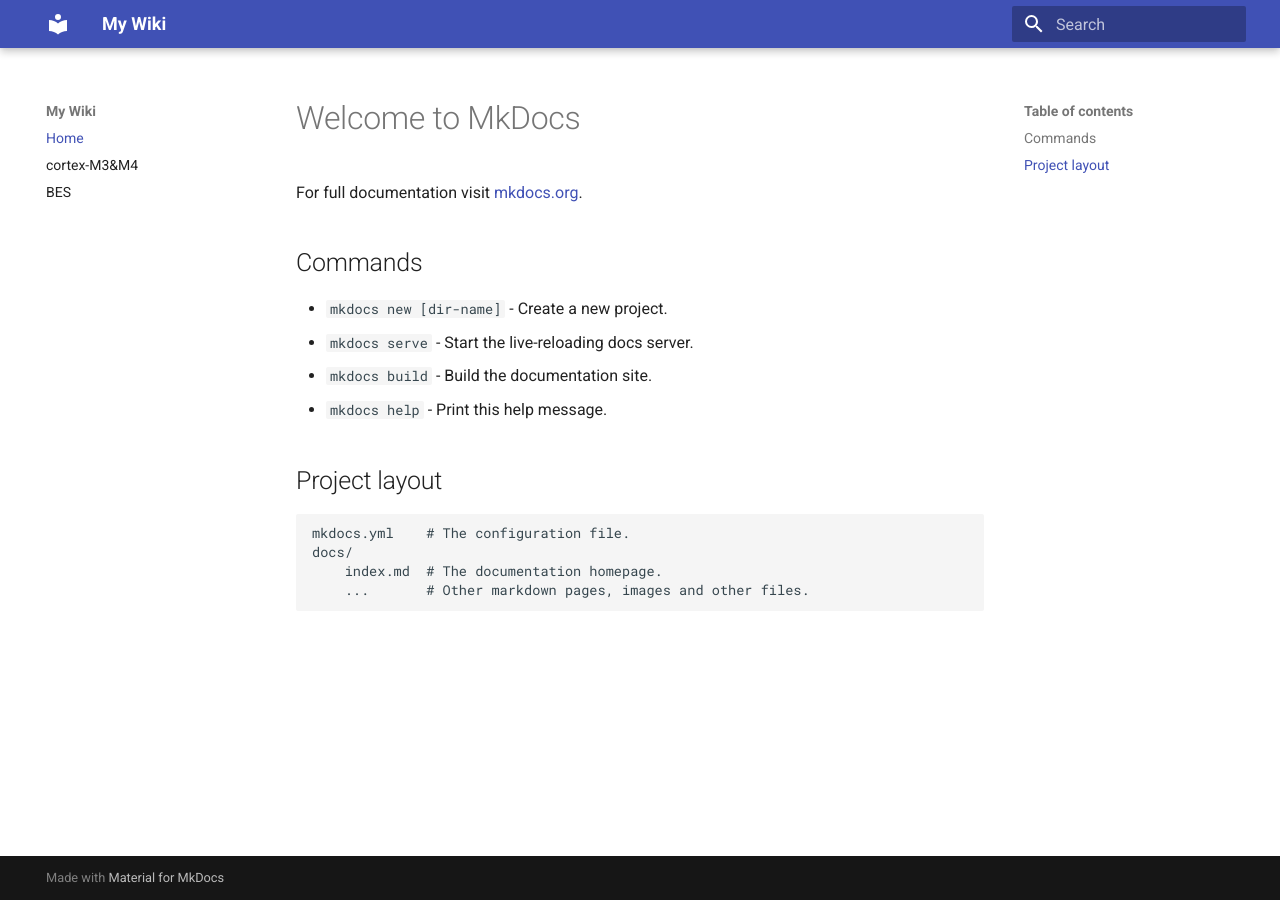
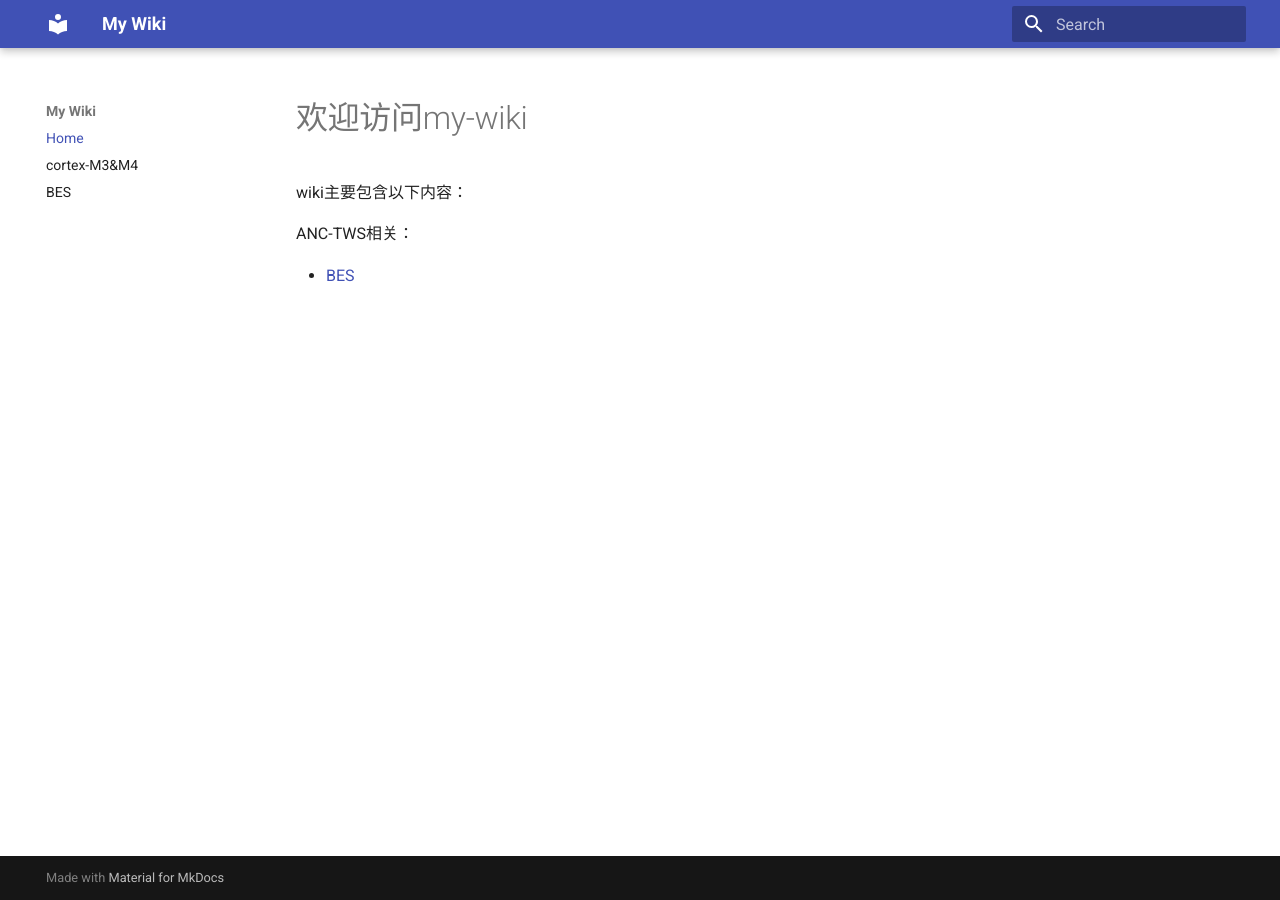
Before and after one commit to LOVEELEC/my-wiki, an MkDocs documentation site: the page built from docs/index.md, in a window 1280 px wide. Built offline with MkDocs 1.6.1 and Material for MkDocs 9.7.7, drawn with Linux system fonts in a browser that asks for light colours.

Commit message:
尝试增加BES相关页面

```diff
--- a/docs/index.md
+++ b/docs/index.md
@@ -1,17 +1,7 @@
-# Welcome to MkDocs
+# 欢迎访问my-wiki
 
-For full documentation visit [mkdocs.org](https://mkdocs.org).
+wiki主要包含以下内容：
 
-## Commands
+ANC-TWS相关：
 
-* `mkdocs new [dir-name]` - Create a new project.
-* `mkdocs serve` - Start the live-reloading docs server.
-* `mkdocs build` - Build the documentation site.
-* `mkdocs help` - Print this help message.
-
-## Project layout
-
-    mkdocs.yml    # The configuration file.
-    docs/
-        index.md  # The documentation homepage.
-        ...       # Other markdown pages, images and other files.
+* [BES](./BES/learn_mark.md)
--- a/mkdocs.yml
+++ b/mkdocs.yml
@@ -2,6 +2,6 @@
 nav:
     - Home: index.md
     - cortex-M3&M4: cortex-m3&m4.md
-    - BES: docs/BES/learn_mark.md
+    - BES: ./BES/learn_mark.md
 theme:
     name: 'material'
```
Also changed, not shown: 1 other file.
